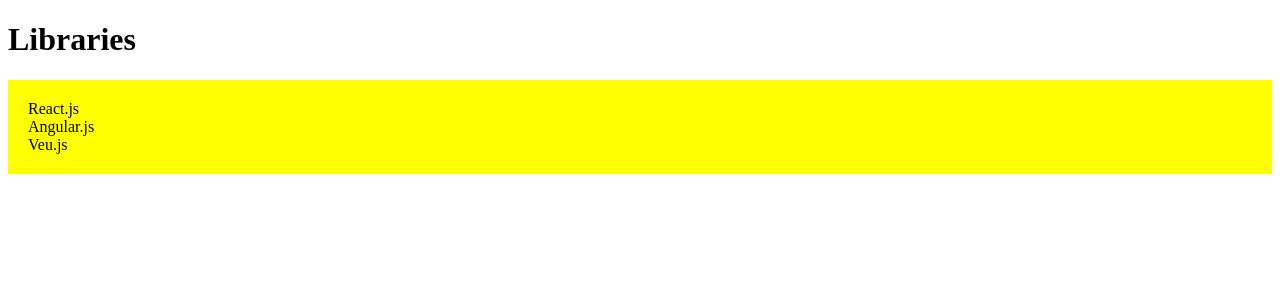
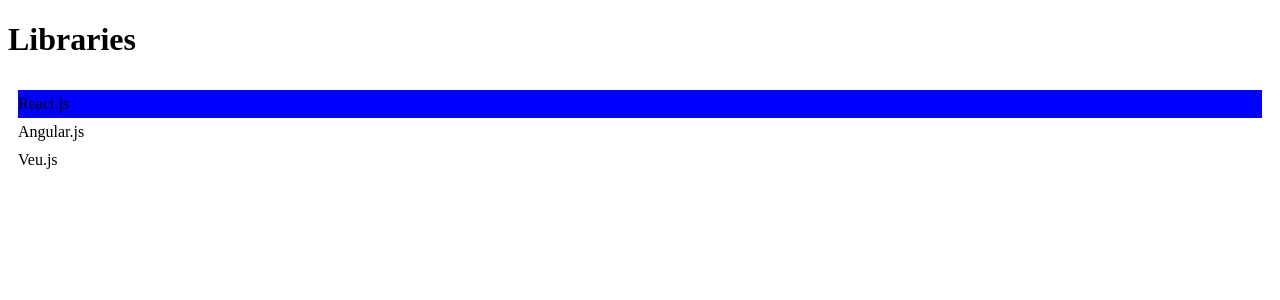
Before and after one commit to Naiem1/React-18-for-Beginners-cwm, a React (Vite) app: page / in a window 1280 px wide. Shown: the top 300 px of the page. Built offline with nearby package versions, Linux system fonts and the light colour scheme.

Commit message:
4.4-styling-component: CSS in JS

```diff
--- a/package.json
+++ b/package.json
@@ -12,7 +12,8 @@
   "dependencies": {
     "bootstrap": "^5.3.2",
     "react": "^18.2.0",
-    "react-dom": "^18.2.0"
+    "react-dom": "^18.2.0",
+    "styled-components": "^6.1.1"
   },
   "devDependencies": {
     "@types/react": "^18.2.15",
--- a/src/components/ListGroup/ListGroup.tsx
+++ b/src/components/ListGroup/ListGroup.tsx
@@ -1,6 +1,18 @@
 import { useState } from 'react';
-import styles from './ListGroup.module.css';
+import styled from 'styled-components';
 
+const List = styled.ul`
+  list-style: none;
+  padding: 10px;
+`;
+interface ListItemProps {
+  active: boolean;
+}
+
+const ListItem = styled.li<ListItemProps>`
+  padding: 5px 0;
+  background: ${(props) => (props.active ? 'blue' : 'none')};
+`;
 interface Props {
   items: string[];
   heading: string;
@@ -8,29 +20,25 @@
 }
 
 const ListGroup = ({ items, heading, onSelectedItem }: Props) => {
-  const [selectedIndex, setSelectedIndex] = useState(-1);
+  const [selectedIndex, setSelectedIndex] = useState(0); // select first item default
 
   return (
     <>
       <h1>{heading}</h1>
-      <ul className={[styles['list-group'], styles.container].join(' ')}>
+      <List>
         {items.map((item, index) => (
-          <li
+          <ListItem
+            active={index === selectedIndex}
             key={item}
-            className={
-              selectedIndex === index
-                ? 'list-group-item active'
-                : 'list-group-item'
-            }
             onClick={() => {
               setSelectedIndex(index);
               onSelectedItem(item);
             }}
           >
             {item}
-          </li>
+          </ListItem>
         ))}
-      </ul>
+      </List>
     </>
   );
 };
```
Also changed, not shown: 2 other files (tests, documents, lock files or other folders).
